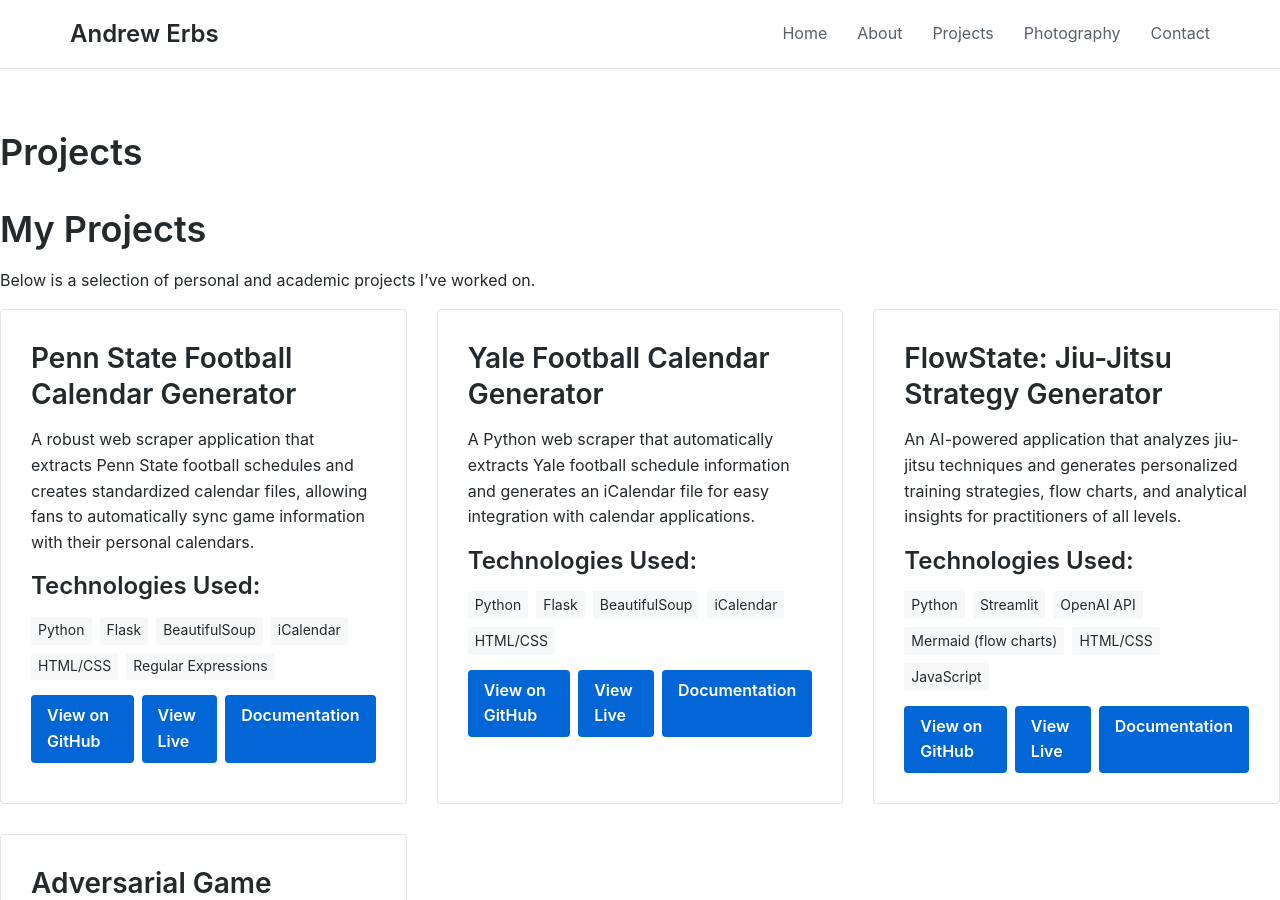
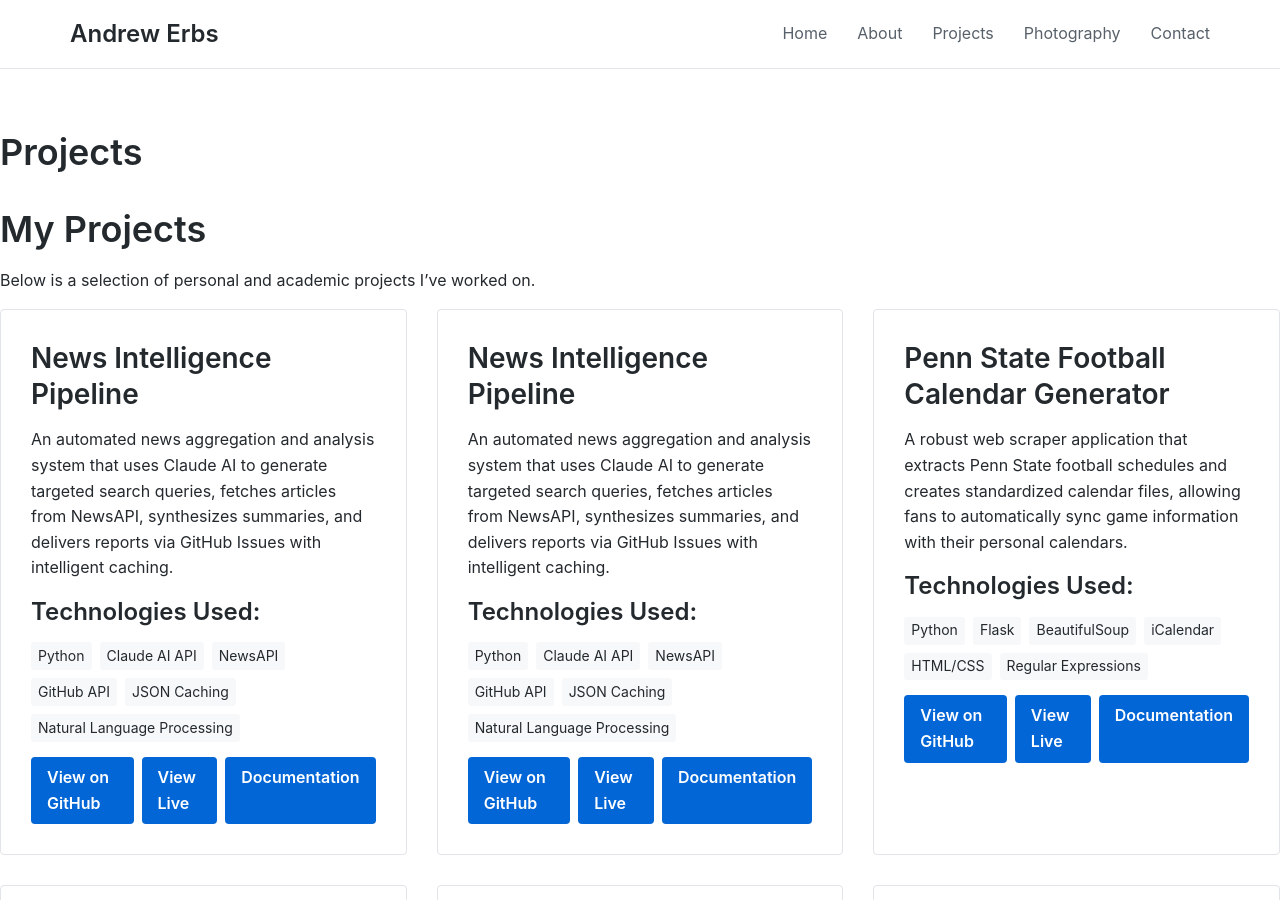
Before and after one commit to LordOfTheTrees/TreePage, a Jekyll site: the page built from pages/projects.md, in a window 1280 px wide and 900 px high. Built offline with Jekyll 4.4.1, drawn with Linux system fonts in a browser that asks for light colours.

Commit message:
Update projects.yml

```diff
--- a/_data/projects.yml
+++ b/_data/projects.yml
@@ -1,3 +1,45 @@
+# News Intelligence Pipeline
+- title: "News Intelligence Pipeline"
+  description: "An automated news aggregation and analysis system that uses Claude AI to generate targeted search queries, fetches articles from NewsAPI, synthesizes summaries, and delivers reports via GitHub Issues with intelligent caching."
+  technologies:
+    - Python
+    - Claude AI API
+    - NewsAPI
+    - GitHub API
+    - JSON Caching
+    - Natural Language Processing
+  github_url: "https://github.com/LordOfTheTrees/news-intelligence"
+  live_url: ""
+  documentation: ""
+  key_features:
+    - Smart query generation using Claude AI for effective NewsAPI searches
+    - Intelligent caching system to reduce API costs and improve performance
+    - Mult# News Intelligence Pipeline
+- title: "News Intelligence Pipeline"
+  description: "An automated news aggregation and analysis system that uses Claude AI to generate targeted search queries, fetches articles from NewsAPI, synthesizes summaries, and delivers reports via GitHub Issues with intelligent caching."
+  technologies:
+    - Python
+    - Claude AI API
+    - NewsAPI
+    - GitHub API
+    - JSON Caching
+    - Natural Language Processing
+  github_url: "https://github.com/LordOfTheTrees/news-intelligence"
+  live_url: ""
+  documentation: ""
+  key_features:
+    - Smart query generation using Claude AI for effective NewsAPI searches
+    - Intelligent caching system to reduce API costs and improve performance
+    - Multi-source news aggregation from 150k+ sources via NewsAPI
+    - AI-powered synthesis and summarization of articles into structured reports
+    - GitHub integration for automated issue creation and team notifications
+    - Email notifications through GitHub's built-in system
+    - Customizable news topics and i-source news aggregation from 150k+ sources via NewsAPI
+    - AI-powered synthesis and summarization of articles into structured reports
+    - GitHub integration for automated issue creation and team notifications
+    - Email notifications through GitHub's built-in system
+    - Customizable news topics and configurable automation via GitHub Actions
+
 # Penn State Football Calendar Generator
 - title: "Penn State Football Calendar Generator"
   description: "A robust web scraper application that extracts Penn State football schedules and creates standardized calendar files, allowing fans to automatically sync game information with their personal calendars."
```
